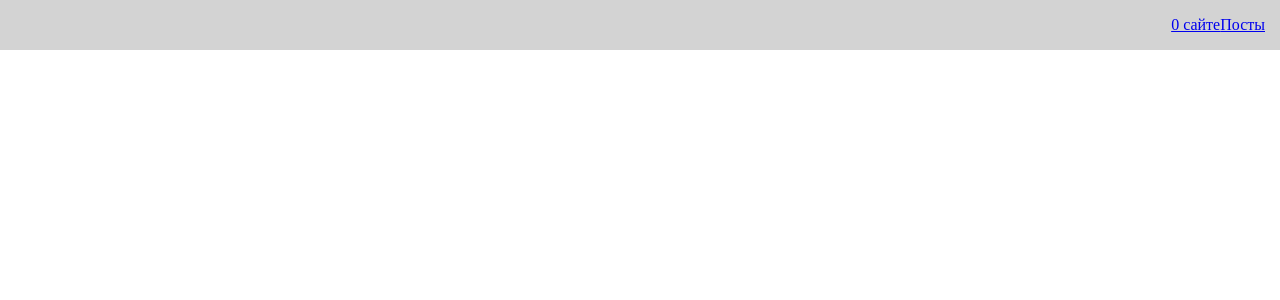
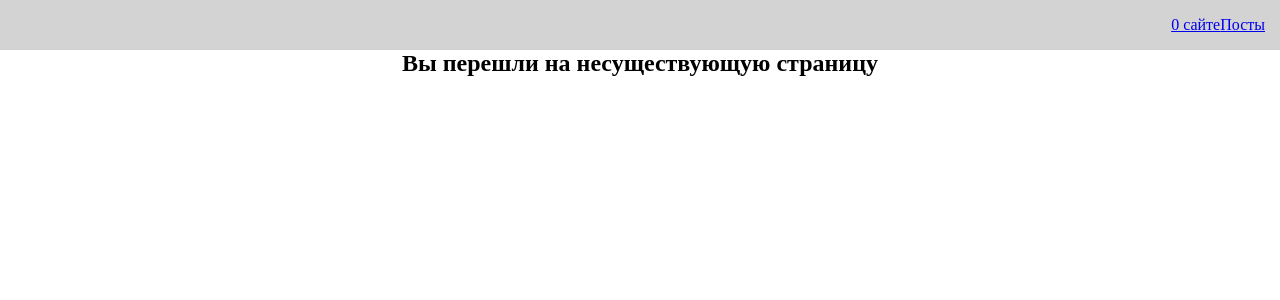
Before and after one commit to Nadyahopeeeee/react-blogs, a React (Create React App) app: page / in a window 1280 px wide. Before the commit this address had no page. Shown: the top 300 px of the page. Built offline with nearby package versions, Linux system fonts and the light colour scheme.

Commit message:
add post-page

```diff
--- a/src/App.js
+++ b/src/App.js
@@ -1,22 +1,14 @@
 import React from 'react';
 import './styles/App.css';
-import { BrowserRouter, Routes, Route, Link } from 'react-router-dom';
-import About from './pages/About';
-import Posts from './pages/Posts';
+import { BrowserRouter } from 'react-router-dom';
+import Navbar from './components/UI/Navbar/Navbar';
+import AppRouter from './components/AppRouter';
 
 function App() {
   return (
     <BrowserRouter>
-      <nav className="navbar">
-        <div className="navbar__links">
-          <Link to="/about">0 сайте</Link>
-          <Link to="/posts">Посты</Link>
-        </div>
-      </nav>
-      <Routes>
-        <Route path="/about" element={<About />} />
-        <Route path="/posts" element={<Posts />} />
-      </Routes>
+      <Navbar />
+      <AppRouter />
     </BrowserRouter>
   );
 }
--- /dev/null
+++ b/src/components/AppRouter.jsx
@@ -0,0 +1,21 @@
+import React from 'react';
+import { Routes, Route } from 'react-router-dom';
+
+import About from '../pages/About';
+import Posts from '../pages/Posts';
+import ErrorPage from '../pages/ErrorPage';
+import PostIdPage from '../pages/PostIdPage';
+
+const AppRouter = () => {
+  return (
+    <Routes>
+      {/* <Route path="/*" element={<Navbar to="/login" replace />} /> */}
+      <Route path="/about" element={<About />} />
+      <Route path="/posts" element={<Posts />} />
+      <Route path="/posts/:id" element={<PostIdPage />} />
+      <Route path="/*" element={<ErrorPage />} />
+    </Routes>
+  );
+};
+
+export default AppRouter;
--- a/src/components/PostItem.jsx
+++ b/src/components/PostItem.jsx
@@ -1,17 +1,23 @@
 import React from 'react';
+import { useNavigate } from 'react-router-dom';
+
 import MyButton from './UI/button/MyButton';
 
 function PostItem({ post, number, remove }) {
+  const navigate = useNavigate();
+
   return (
     <div className="post">
       <div className="post__content">
         <div>
-          {' '}
           <strong>
             {post.id}. {post.title}
           </strong>
         </div>
         <div>{post.body}</div>
+      </div>
+      <div className="post__btns">
+        <MyButton onClick={() => navigate(`/posts/${post.id}`)}>Открыть</MyButton>
       </div>
       <div className="post__btns">
         <MyButton onClick={() => remove(post)}>Удалить</MyButton>
--- /dev/null
+++ b/src/components/UI/Navbar/Navbar.jsx
@@ -0,0 +1,16 @@
+import React from 'react';
+
+import { Link } from 'react-router-dom';
+
+const Navbar = () => {
+  return (
+    <nav className="navbar">
+      <div className="navbar__links">
+        <Link to="/about">0 сайте</Link>
+        <Link to="/posts">Посты</Link>
+      </div>
+    </nav>
+  );
+};
+
+export default Navbar;
--- /dev/null
+++ b/src/pages/ErrorPage.jsx
@@ -0,0 +1,11 @@
+import React from 'react';
+
+const ErrorPage = () => {
+  return (
+    <div>
+      <h2>Вы перешли на несуществующую страницу</h2>
+    </div>
+  );
+};
+
+export default ErrorPage;
--- /dev/null
+++ b/src/pages/PostIdPage.jsx
@@ -0,0 +1,11 @@
+import React from 'react';
+
+const PostIdPage = () => {
+  return (
+    <div>
+      <h2>страница поста</h2>
+    </div>
+  );
+};
+
+export default PostIdPage;
--- a/src/styles/App.css
+++ b/src/styles/App.css
@@ -47,6 +47,9 @@
   transition: all 500ms ease-in;
 }
 
+.post__btns {
+}
+
 .page__wrapper {
   margin-top: 30px;
 }
```
